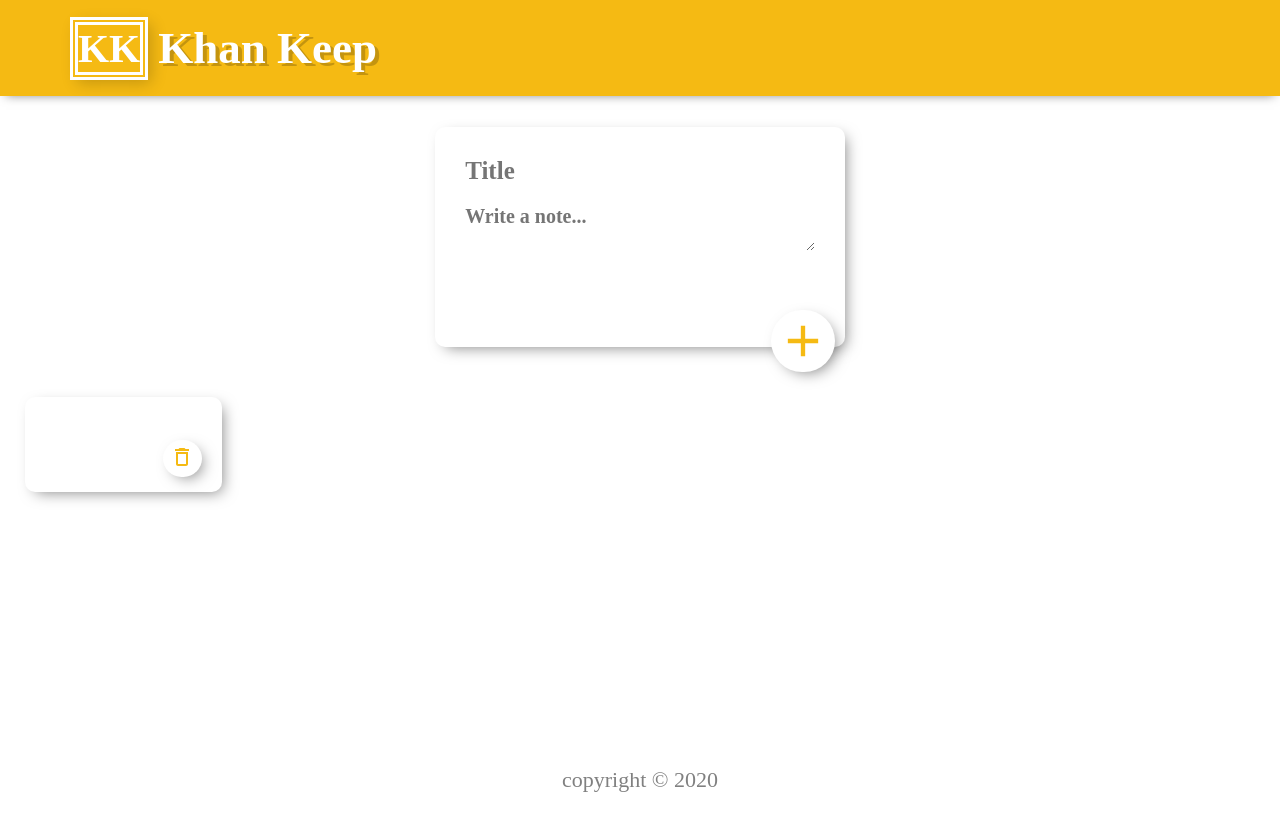
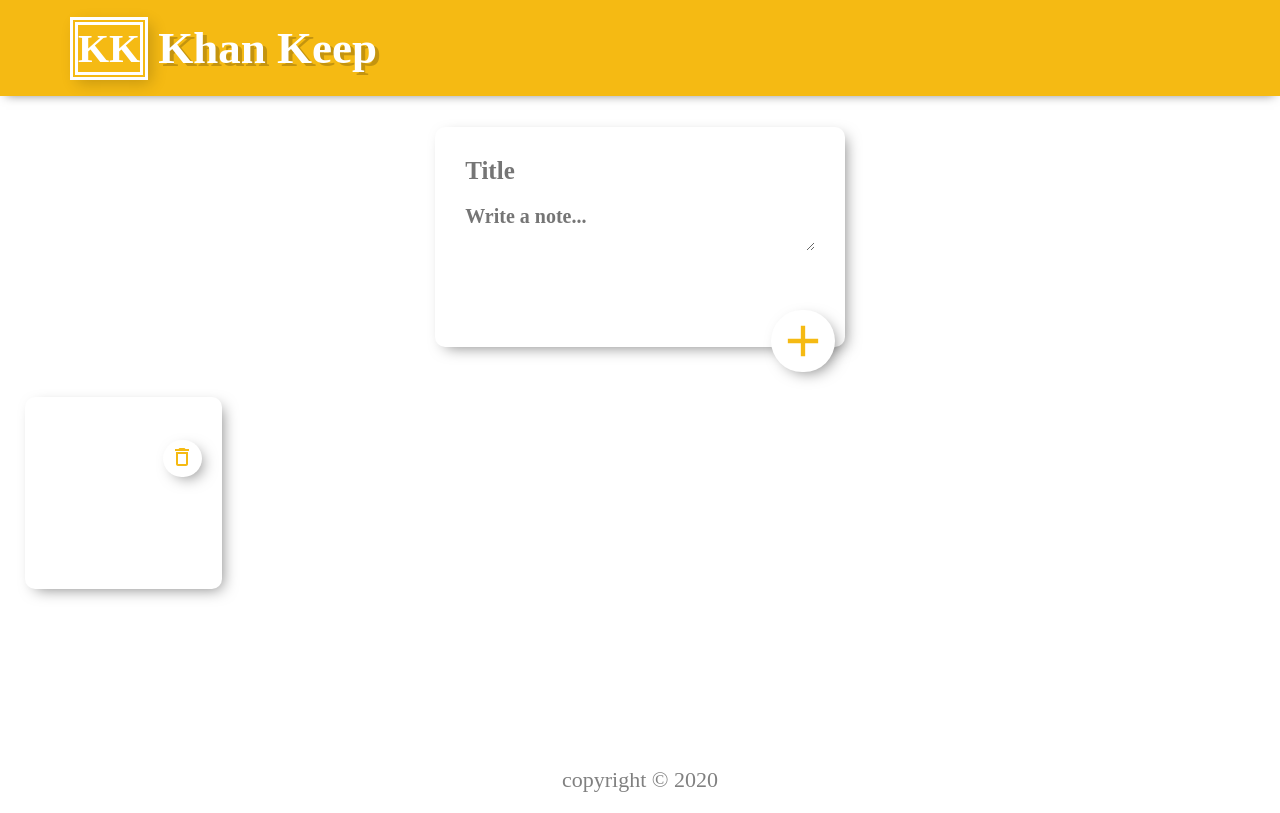
Before and after one commit to Alikhan219/Keep-App-by-React, a React (Create React App) app: page / in a window 1280 px wide. Both pictures are taken after a click on the button 802 px from the left and 341 px from the top of the page. Built offline with nearby package versions, Linux system fonts and the light colour scheme; a web font is replaced by a local one.

Commit message:
giving some styles to the small note component to resposne it

```diff
--- a/src/index.css
+++ b/src/index.css
@@ -114,6 +114,7 @@ textarea{
 .note{
   padding: 20px;
   width: 12.3rem;
+  height: 12rem;
   display: flex;
   flex-direction: column;
   justify-content: left;
@@ -173,8 +174,10 @@ color: #f5ba13;
   color: white;
 }
 .p_wrap{
+ overflow: auto;
  overflow-wrap: break-word;
 }
 .title{
+  overflow: auto;
   overflow-wrap: break-word;
 }
```
Also changed, not shown: public/favicon-32x32.png, src/favicon-32x32.png.
